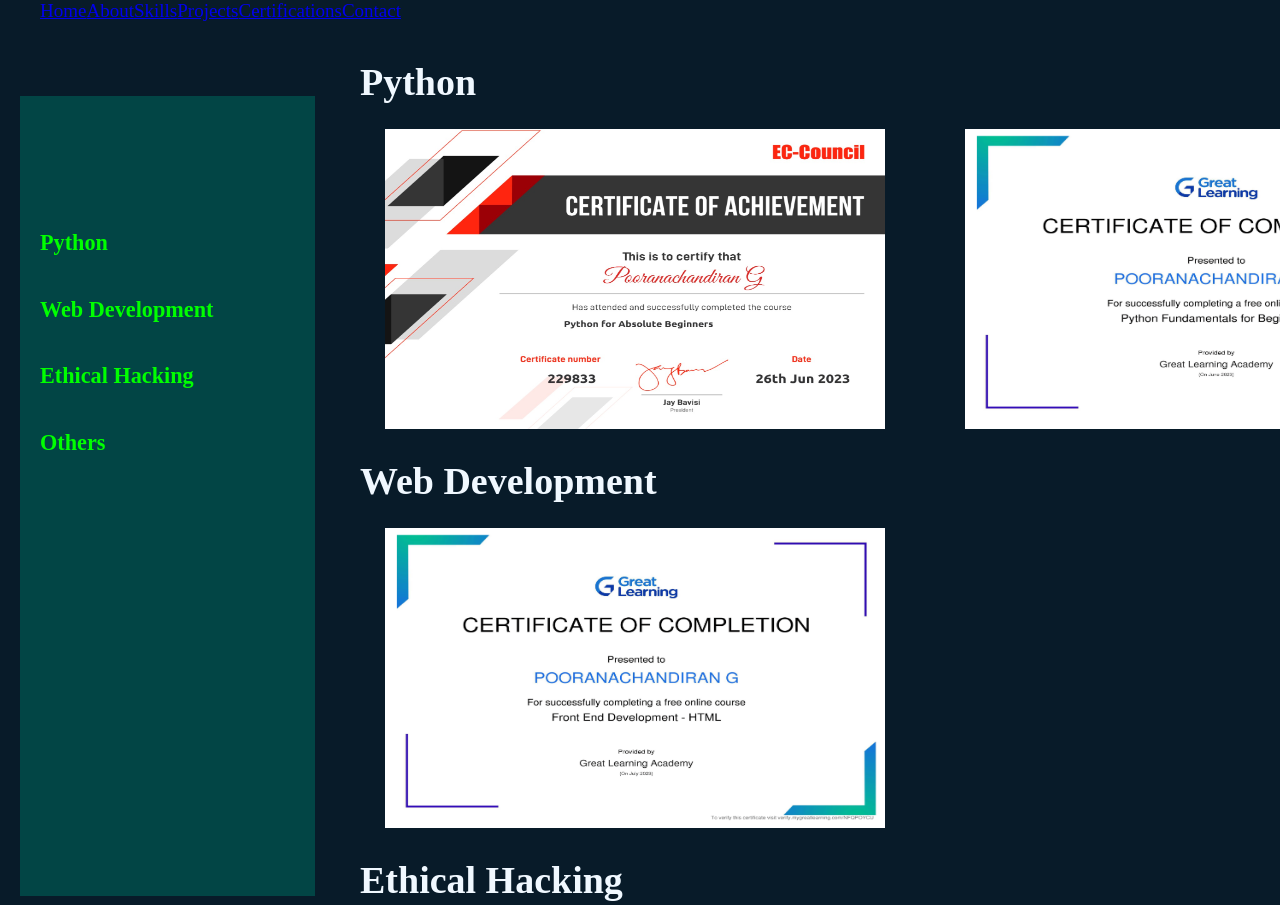
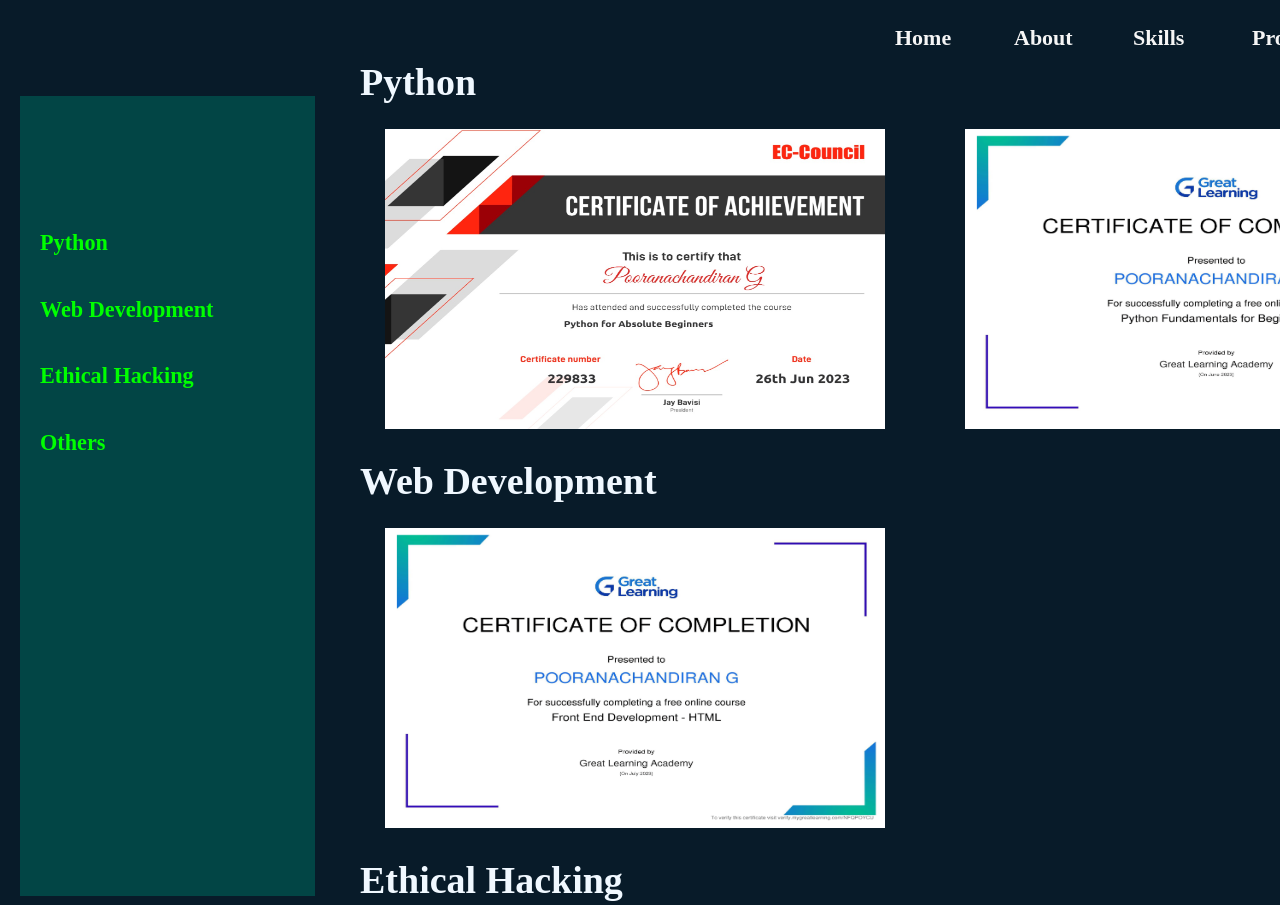
Before and after one commit to POORANACHANDIRAN/POORANACHANDIRAN-G5, a plain HTML site: page index.html in a window 1280 px wide. Shown: the top 905 px of the page. Drawn offline with Linux system fonts and the light colour scheme.

Commit message:
Update index.html

```diff
--- a/index.html
+++ b/index.html
@@ -9,12 +9,12 @@
 <body id="b">
     <div id="n">
         <div class="nav">
-            <a href="https://pooranachandiran.github.io/POORANACHANDIRAN-G/" class="W">Home</a>
-            <a href="https://pooranachandiran.github.io/POORANACHANDIRAN-G2/" class="R">About</a>
-            <a href="https://pooranachandiran.github.io/POORANACHANDIRAN-G3/" class="S">Skills</a>
-            <a href="https://pooranachandiran.github.io/POORANACHANDIRAN-G4/" class="T">Projects</a>
-            <a href="https://pooranachandiran.github.io/POORANACHANDIRAN-G5/" class="L">Certifications</a>
-            <a href="https://pooranachandiran.github.io/POORANACHANDIRAN-G6/" class="X">Contact</a>
+            <a href="https://pooranachandiran.github.io/POORANACHANDIRAN-G/" class="A" id="W">Home</a>
+            <a href="https://pooranachandiran.github.io/POORANACHANDIRAN-G2/" class="A" id="R">About</a>
+            <a href="https://pooranachandiran.github.io/POORANACHANDIRAN-G3/" class="A" id="S">Skills</a>
+            <a href="https://pooranachandiran.github.io/POORANACHANDIRAN-G4/" class="A" id="T">Projects</a>
+            <a href="https://pooranachandiran.github.io/POORANACHANDIRAN-G5/" class="A" id="L">Certifications</a>
+            <a href="https://pooranachandiran.github.io/POORANACHANDIRAN-G6/" class="A" id="X">Contact</a>
         </div>
 </div>
     <div class="topics">
```
